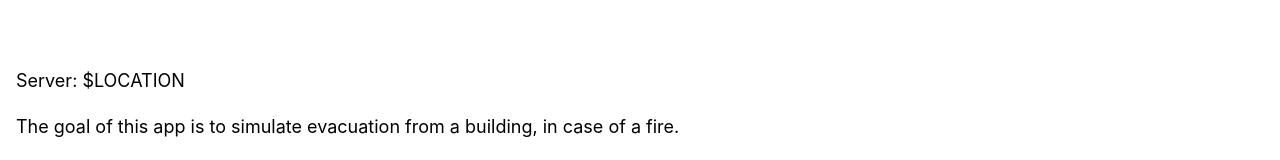
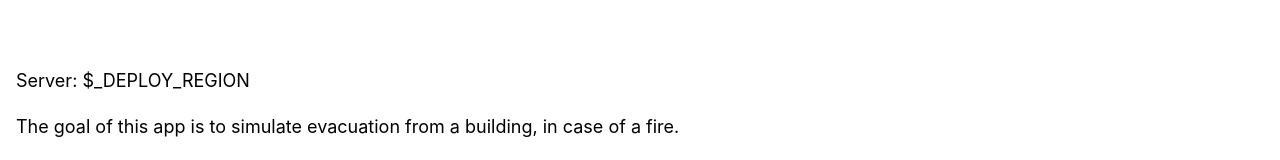
Before and after one commit to Benz56/Evac, a React (Create React App) app in the folder Frontend/: page / in a window 1280 px wide. Shown: the part 239-399 px from the top of the page. Built offline with nearby package versions, Linux system fonts and the light colour scheme; no server answers.

Commit message:
Change substitution.

```diff
--- a/Frontend/src/screens/IntroductionScreens.tsx
+++ b/Frontend/src/screens/IntroductionScreens.tsx
@@ -15,7 +15,7 @@ const IntroductionScreen = () => {
 
       <div className='paragraphs'>
         <p>
-          Server: $LOCATION
+          Server: $_DEPLOY_REGION
         </p>
         <p>
           The goal of this app is to simulate evacuation from a building, in case of a fire.
```
